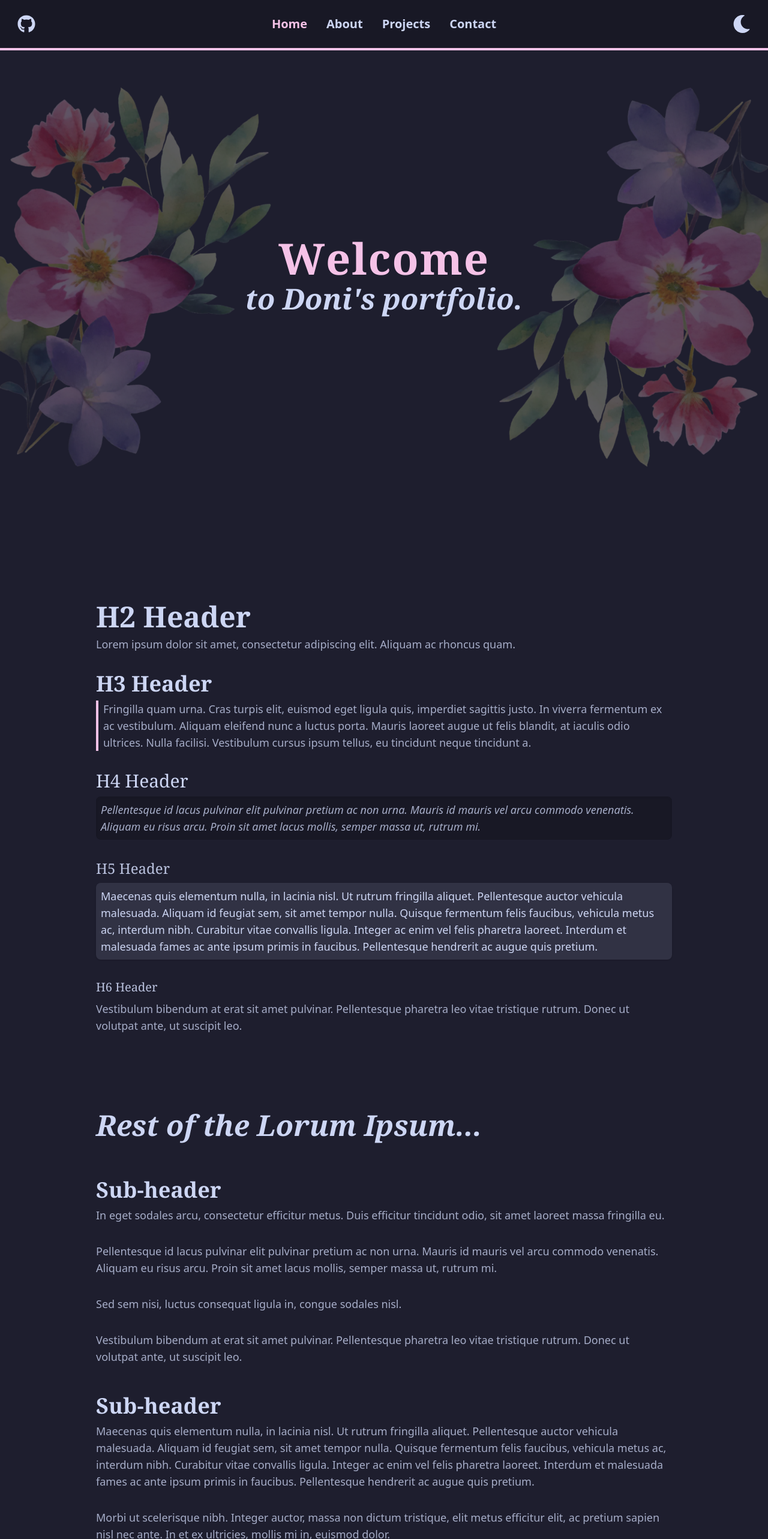
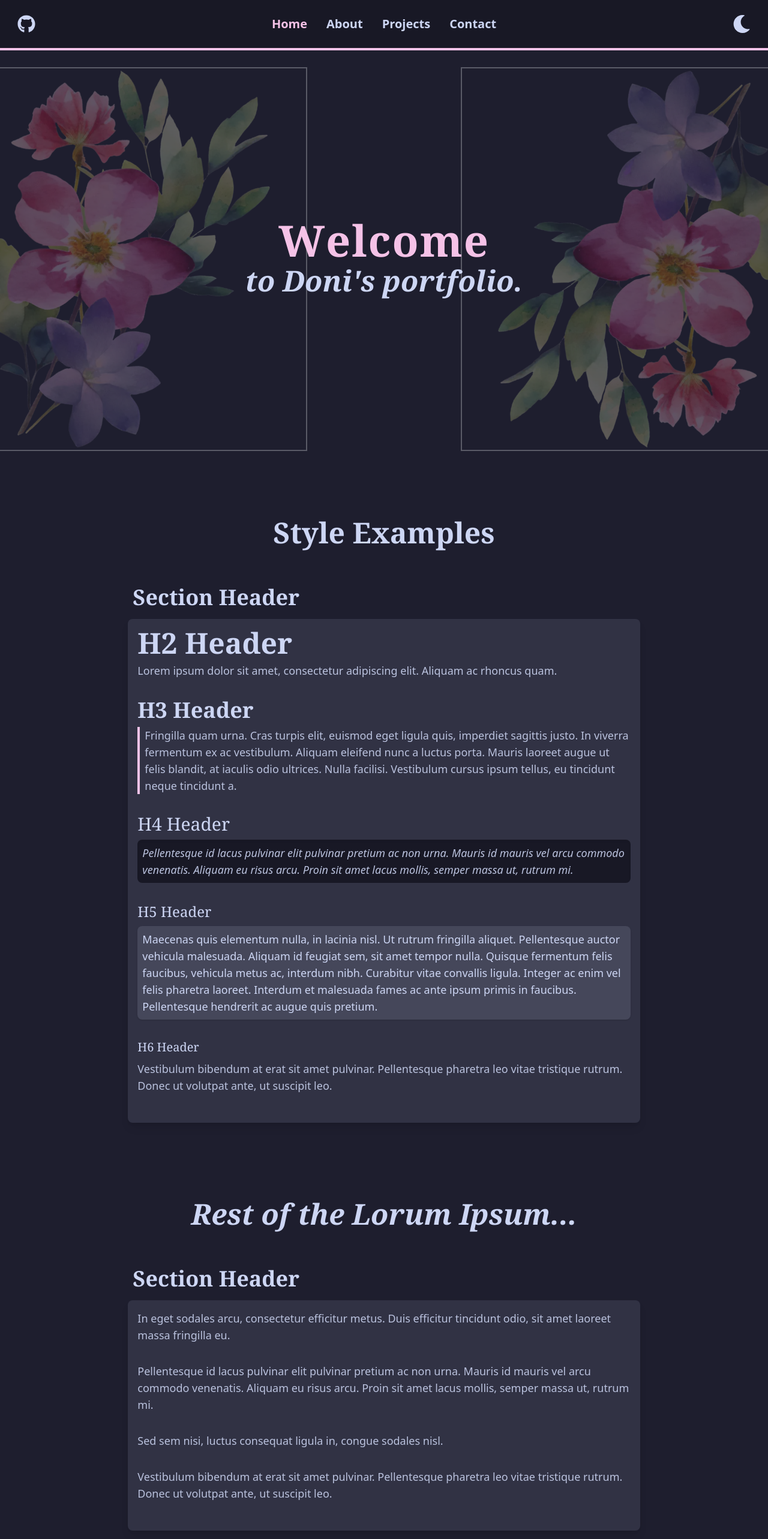
Before and after one commit to brandon-relentnet/doni-portfolio, a Next.js app: page / in a window 1280 px wide. Shown: the top 2566 px of the page at 60% size. Built offline with nearby package versions, Linux system fonts and the light colour scheme.

Commit message:
Finally cracked the case on the hero section images. Had to remove the dynamic height and it greatly improved the responsiveness. Added more styles.

```diff
--- a/src/components/HeroSection.js
+++ b/src/components/HeroSection.js
@@ -18,14 +18,22 @@ export default function HeroSection({ title, subtitle, image, alt }) {
 
     return (
       <div className={className} style={{ width: "50%", height: "auto" }}>
-        <div className="relative w-full h-[300px] sm:h-[400px] md:h-[500px] lg:h-[600px] xl:h-[700px]">
+        <div className="relative w-full border-2 flex justify-center items-center">
           <Image
-            src={getImageSrc("2xl")} // Default image size
+            src={getImageSrc("2xl")} // Default high-resolution image
             alt={alt}
-            fill // Allows the image to stretch to fit its parent container
-            sizes="(max-width: 639px) 50vw, (max-width: 1023px) 75vw, 100vw"
-            priority // Prioritize both images
+            sizes="(max-width: 639px) 50vw, (max-width: 1023px) 75vw, 100vw" // Tailwind handles this dynamically
+            width={800}
+            height={800}
+            priority // Prioritize image loading
             className="object-contain" // Maintains image aspect ratio
+            srcSet={`
+              ${getImageSrc("sm")} 640w,
+              ${getImageSrc("md")} 1024w,
+              ${getImageSrc("lg")} 1280w,
+              ${getImageSrc("xl")} 1536w,
+              ${getImageSrc("2xl")} 1920w
+            `}
           />
         </div>
       </div>
@@ -33,7 +41,7 @@ export default function HeroSection({ title, subtitle, image, alt }) {
   };
 
   return (
-    <section className="relative w-screen flex justify-center items-center py-28 bg-base overflow-hidden">
+    <section className="relative w-screen flex justify-center items-center pt-28 mb-28 bg-base overflow-hidden">
       {/* Left Flower */}
       <FlowerImage position="left" alt={`${alt} (left)`} />
 
--- a/src/components/LoremIpsum.js
+++ b/src/components/LoremIpsum.js
@@ -3,7 +3,10 @@ export default function LoremIpsum() {
         <>
             <article>
                 {/* Responsive text testing */}
-                <div className="mb-32">
+                <h2 className="mb-16 text-center">Style Examples</h2>
+
+                <h3 className="mb-4 ml-2">Section Header</h3>
+                <div className="mb-32 section-container">
                     <h2>H2 Header</h2>
                     <p>
                         Lorem ipsum dolor sit amet, consectetur adipiscing elit. Aliquam ac
@@ -24,7 +27,7 @@ export default function LoremIpsum() {
                         Proin sit amet lacus mollis, semper massa ut, rutrum mi.
                     </p>
                     <h5>H5 Header</h5>
-                    <p className="p-2 bg-surface0 rounded-lg shadow !text-text">
+                    <p className="p-2 bg-surface1 rounded-lg shadow !text-text">
                         Maecenas quis elementum nulla, in lacinia nisl. Ut rutrum fringilla
                         aliquet. Pellentesque auctor vehicula malesuada. Aliquam id feugiat
                         sem, sit amet tempor nulla. Quisque fermentum felis faucibus, vehicula
@@ -40,11 +43,11 @@ export default function LoremIpsum() {
                     </p>
                 </div>
 
-                <h2 className="italic mb-16">Rest of the Lorum Ipsum...</h2>
+                {/* Rest of the Lorum Ipsum */}
+                <h2 className="italic mb-16 text-center">Rest of the Lorum Ipsum...</h2>
 
-                {/* Rest of the Lorum Ipsum */}
-                <div className="mb-12">
-                    <h3>Sub-header</h3>
+                <h3 className="mb-4 ml-2">Section Header</h3>
+                <div className="mb-12 section-container">
                     <p>
                         In eget sodales arcu, consectetur efficitur metus. Duis efficitur
                         tincidunt odio, sit amet laoreet massa fringilla eu.
@@ -60,8 +63,9 @@ export default function LoremIpsum() {
                         leo vitae tristique rutrum. Donec ut volutpat ante, ut suscipit leo.
                     </p>
                 </div>
-                <div className="mb-12">
-                    <h3>Sub-header</h3>
+
+                <h3 className="mb-4 ml-2">Section Header</h3>
+                <div className="mb-12 section-container">
                     <p>
                         Maecenas quis elementum nulla, in lacinia nisl. Ut rutrum fringilla
                         aliquet. Pellentesque auctor vehicula malesuada. Aliquam id feugiat
@@ -88,8 +92,9 @@ export default function LoremIpsum() {
                         leo vitae tristique rutrum. Donec ut volutpat ante, ut suscipit leo.
                     </p>
                 </div>
-                <div className="mb-12">
-                    <h3>Sub-header</h3>
+
+                <h3 className="mb-4 ml-2">Section Header</h3>
+                <div className="mb-12 section-container">
                     <p>
                         Maecenas quis elementum nulla, in lacinia nisl. Ut rutrum fringilla
                         aliquet. Pellentesque auctor vehicula malesuada. Aliquam id feugiat
--- a/src/css/globals.css
+++ b/src/css/globals.css
@@ -15,7 +15,10 @@ body {
 }
 
 .page-container {
-  @apply text-left w-3/4 mx-auto my-20;
+  @apply text-left w-2/3 mx-auto mb-20;
+}
+.section-container {
+  @apply bg-surface0 p-4 rounded-lg shadow-lg;
 }
 
 /* Global Responsive Typography Styles */
@@ -32,11 +35,11 @@ h4 {
   @apply text-xl sm:text-2xl md:text-3xl font-medium font-serif text-text leading-relaxed mb-2;
 }
 h5 {
-  @apply text-lg sm:text-xl md:text-2xl font-medium font-serif text-subtext1 leading-relaxed mb-2;
+  @apply text-lg sm:text-xl md:text-2xl font-medium font-serif text-text leading-relaxed mb-2;
 }
 h6 {
-  @apply text-base sm:text-lg md:text-xl font-medium font-serif text-subtext1 leading-relaxed mb-2;
+  @apply text-base sm:text-lg md:text-xl font-medium font-serif text-text leading-relaxed mb-2;
 }
 p {
-  @apply text-sm sm:text-base md:text-lg !text-subtext0 font-sans leading-relaxed mb-8;
+  @apply text-sm sm:text-base md:text-lg !text-subtext1 font-sans leading-relaxed mb-8;
 }
```
